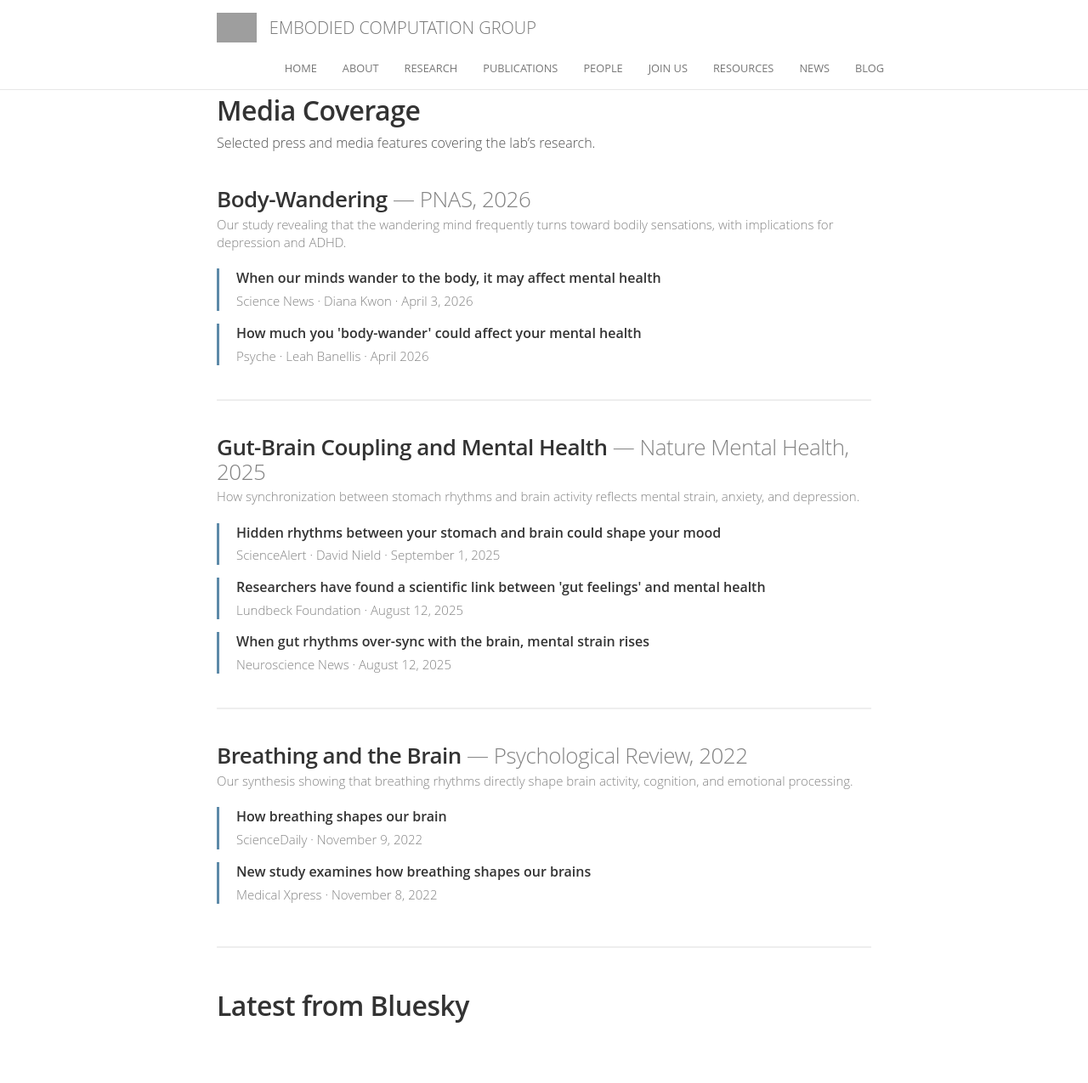
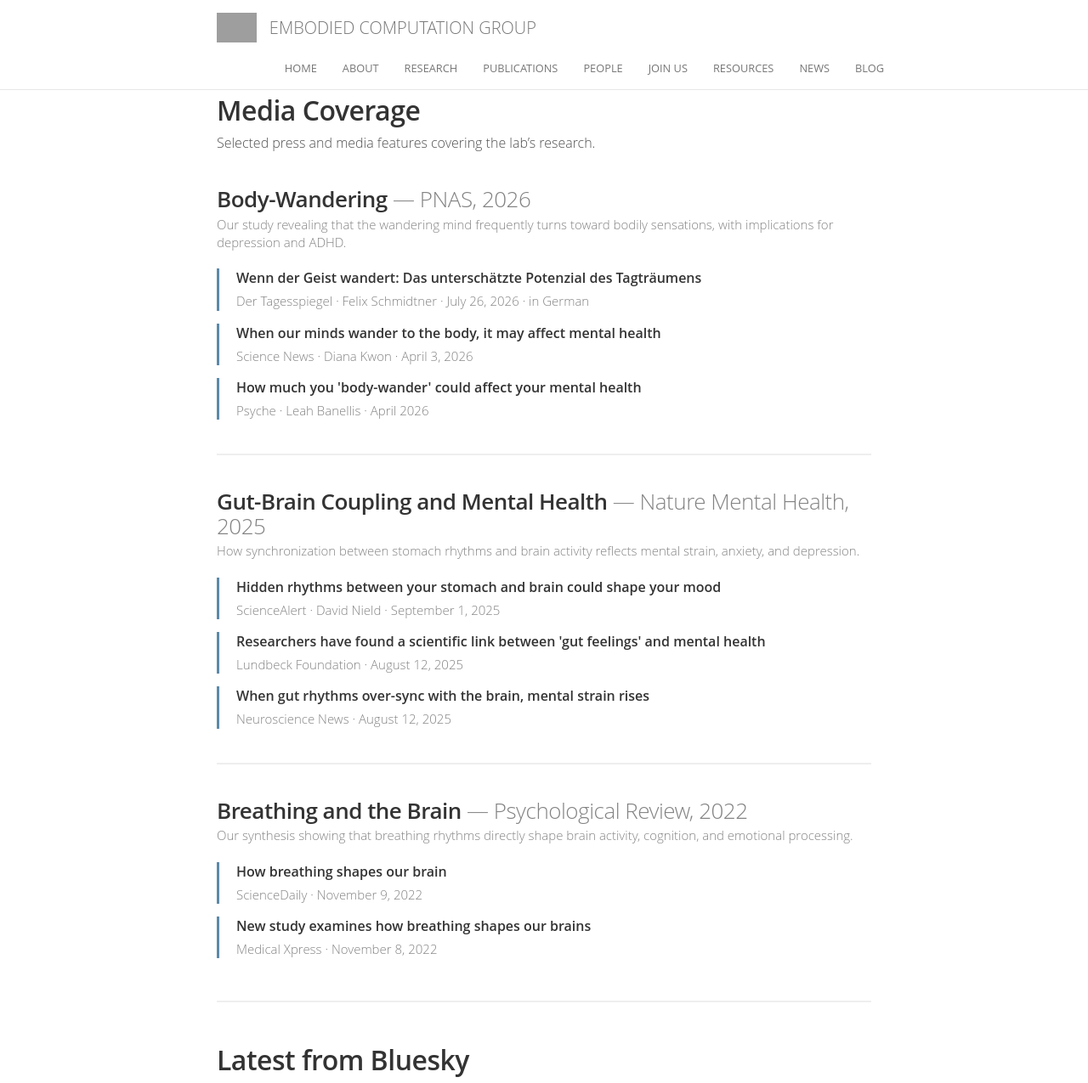
Before and after one commit to embodied-computation-group/embodied-computation-group.github.io, a Jekyll site: the page built from news.md, in a window 1280 px wide and 1275 px high. Shown: the whole window at 85% size. Built offline with Jekyll 4.4.1, drawn with Linux system fonts in a browser that asks for light colours; a script that is not in the unit is left out; comment, search, counter and statistics services are not loaded; grey boxes are pictures that could not be loaded.

Commit message:
Add Tagesspiegel coverage of body-wandering study to news

```diff
--- a/news.md
+++ b/news.md
@@ -11,6 +11,11 @@ Selected press and media features covering the lab's research.
 
 <h3 style="margin-top: 2rem; margin-bottom: 0.25rem;">Body-Wandering <span style="font-weight: 300; color: #838383;">&mdash; PNAS, 2026</span></h3>
 <p class="list-detail" style="margin-bottom: 1rem;">Our study revealing that the wandering mind frequently turns toward bodily sensations, with implications for depression and ADHD.</p>
+
+<div style="border-left: 3px solid #5d8aa8; padding-left: 1rem; margin-bottom: 0.75rem;">
+<p style="margin-bottom: 0.25rem;"><a href="https://www.tagesspiegel.de/wissen/wenn-der-geist-wandert-das-unterschatzte-potenzial-des-tagtraumens-15720785.html"><strong>Wenn der Geist wandert: Das unterschätzte Potenzial des Tagträumens</strong></a></p>
+<p class="list-detail" style="margin-bottom: 0;">Der Tagesspiegel &middot; Felix Schmidtner &middot; July 26, 2026 &middot; in German</p>
+</div>
 
 <div style="border-left: 3px solid #5d8aa8; padding-left: 1rem; margin-bottom: 0.75rem;">
 <p style="margin-bottom: 0.25rem;"><a href="https://www.sciencenews.org/article/mind-wander-body-mental-health"><strong>When our minds wander to the body, it may affect mental health</strong></a></p>
```
